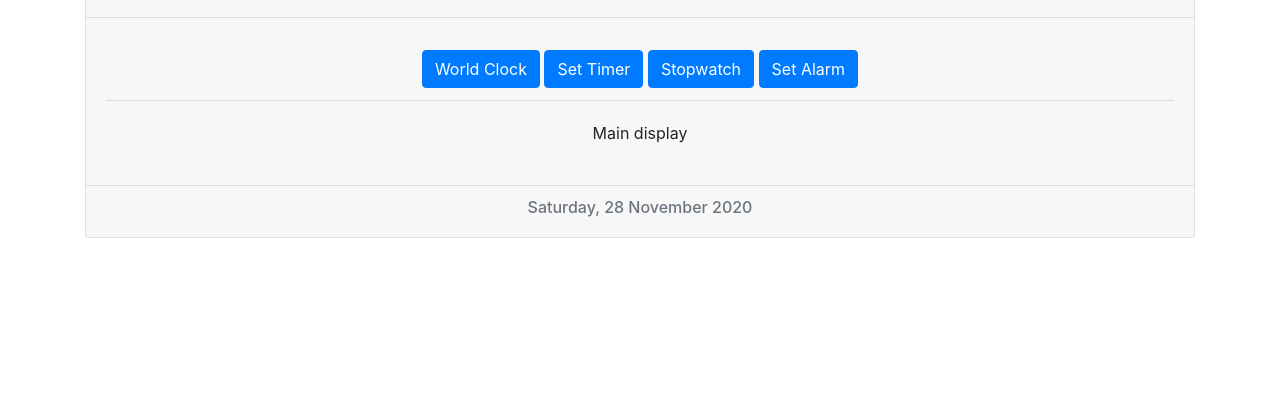
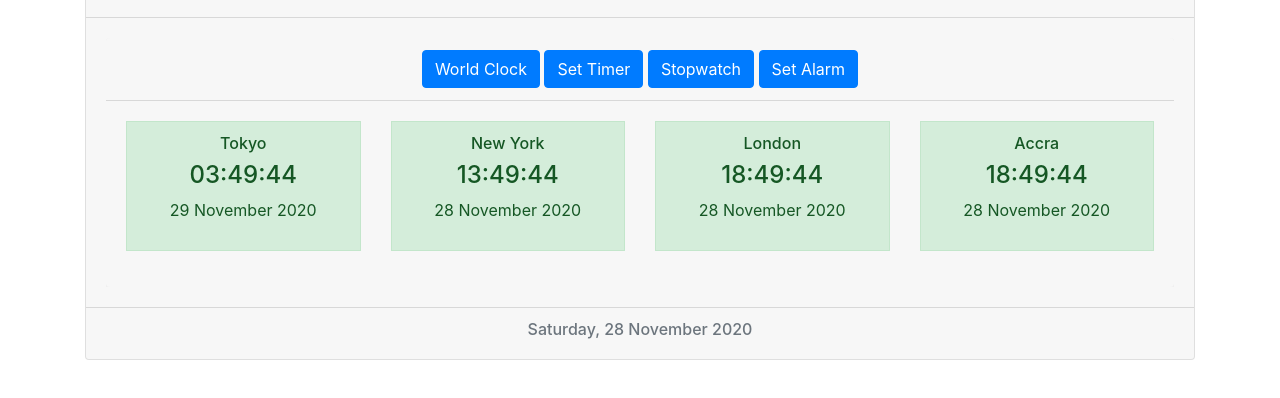
Before and after one commit to LiveTembiso/clock, a plain HTML site: page index.html in a window 1280 px wide. Shown: the part 160-558 px from the top of the page. Drawn offline with nearby package versions, Linux system fonts and the light colour scheme.

Commit message:
Updated main page

```diff
--- a/index.html
+++ b/index.html
@@ -30,7 +30,40 @@
 
 							<!-- Home !-->
 							<div id="main-display" >
-								Main display
+								<!-- Main display -->
+								<div class="row">
+									<div id="tokyo" class="col-lg">
+										<div class="alert alert-success">
+											<h6>Tokyo</h6>
+											<h4 id="tokyoTime" class="alert-heading"></h4>
+											<p id="tokyoDate"></p>
+										</div>
+									</div>
+
+									<div id="new-york" class="col-lg">
+										<div class="alert alert-success">
+											<h6>New York</h6>
+											<h4 id="nyTime" class="alert-heading"></h4>
+											<p id="nyDate"></p>
+										</div>
+									</div>
+
+									<div id="london" class="col-lg">
+										<div class="alert alert-success">
+											<h6>London</h6>
+											<h4 id="londonTime" class="alert-heading"></h4>
+											<p id="londonDate"></p>
+										</div>
+									</div>
+
+									<div id="accra" class="col-lg">
+										<div class="alert alert-success">
+											<h6>Accra</h6>
+											<h4 id="accraTime" class="alert-heading"></h4>
+											<p id="accraDate"></p>
+										</div>
+									</div>
+								</div>
 							</div>
 
 							<!-- Clock !-->
```
